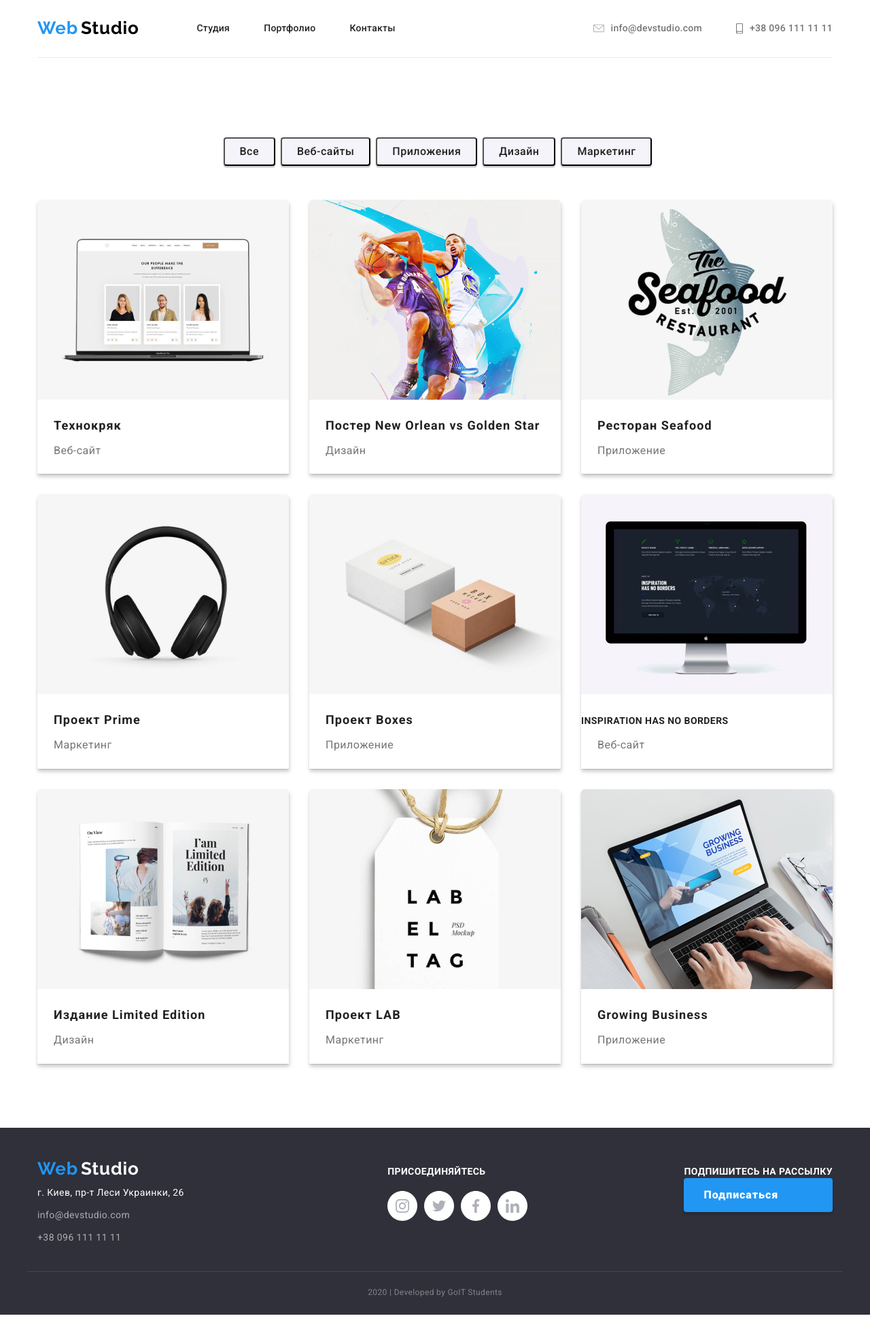
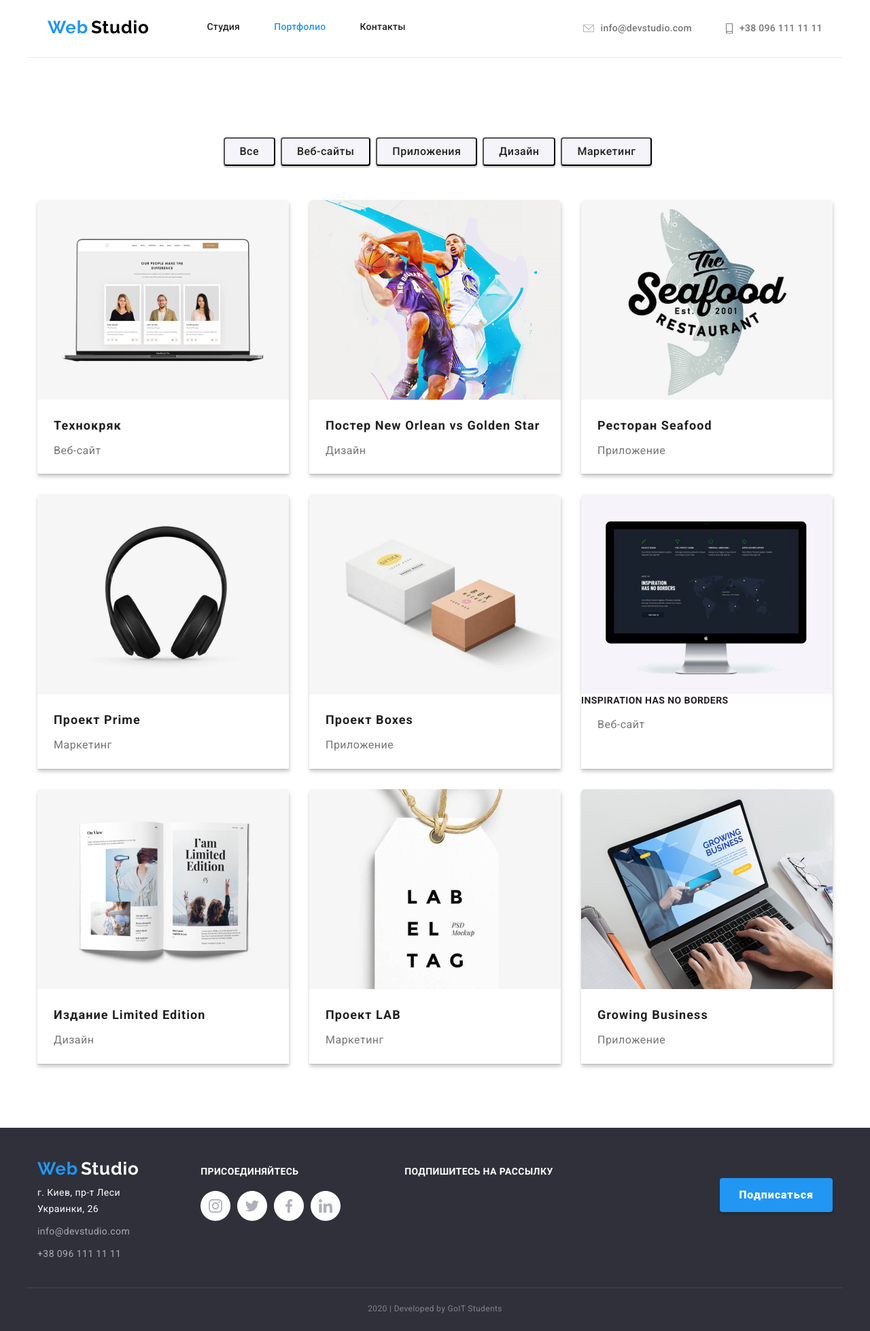
Before and after one commit to MaximPalahnii/goit-markup-hw-03, a plain HTML site: page portfolio.html in a window 1280 px wide. Shown: the whole page at 68% size. Before the commit the page ends 1934 px from the top, so only its background shows below. Drawn offline with nearby package versions, Linux system fonts and the light colour scheme.

Commit message:
Домашнее задание 03_18.06.2020 _1

```diff
--- a/css/styles.css
+++ b/css/styles.css
@@ -94,8 +94,14 @@ img {
 }
 
 /* navigation site */
-.navigation {
+.page-header {
   border-bottom: 1px solid #ececec;
+  display: flex;
+  margin-left: auto;
+  margin-right: auto;
+  width: 1200px;
+  padding-left: 15px;
+  padding-right: 15px;
 }
 
 .site-nav {
@@ -140,7 +146,7 @@ img {
   line-height: 1.14;
   letter-spacing: 0.02em;
 }
-.site-nav .link .current {
+.site-nav .item .current {
   color: var(--accent-color);
   font-family: Roboto, sans-serif;
 
@@ -149,12 +155,13 @@ img {
   line-height: 1.14;
   letter-spacing: 0.02em;
 }
-.adress {
+.container .adress {
   display: flex;
-  /* display: block; */
+  align-items: center;
+}
+
+.adress-nav {
   margin-left: auto;
-}
-.adress-nav {
   display: flex;
 
   color: var(--title-text-color);
@@ -180,26 +187,6 @@ img {
   font-size: 14px;
   line-height: 1.4;
   letter-spacing: 0.02em;
-}
-.footaddres {
-  color: rgba(255, 255, 255, 0.6);
-
-  font-family: Roboto, sans-serif;
-  font-style: normal;
-  font-weight: 400;
-  font-size: 14px;
-  line-height: 1.71;
-  letter-spacing: 0.03em;
-}
-.footaddres-local {
-  color: var(--white-color);
-
-  font-family: Roboto, sans-serif;
-  font-style: normal;
-  font-weight: 400;
-  font-size: 14px;
-  line-height: 1.71;
-  letter-spacing: 0.03em;
 }
 
 /* hero */
@@ -257,7 +244,7 @@ img {
 }
 
 .title {
-  margin-top: 30px;
+  margin-top: 0px;
   margin-bottom: 10px;
 
   color: var(--primary-text-color);
@@ -306,6 +293,10 @@ img {
 
 .advantages .item + .item {
   margin-left: 30px;
+}
+
+.advantageimg {
+  margin-bottom: 30px;
 }
 
 .advantages-title {
@@ -494,20 +485,43 @@ img {
 .footer {
   background-color: #2f303a;
 }
+.footaddres {
+  color: rgba(255, 255, 255, 0.6);
+
+  font-family: Roboto, sans-serif;
+  font-style: normal;
+  font-weight: 400;
+  font-size: 14px;
+  line-height: 1.71;
+  letter-spacing: 0.03em;
+}
+.footaddres-local {
+  margin-top: 8px;
+  margin-bottom: 9px;
+  list-style: none;
+  color: var(--white-color);
+
+  font-family: Roboto, sans-serif;
+  font-style: normal;
+  font-weight: 400;
+  font-size: 14px;
+  line-height: 1.71;
+  letter-spacing: 0.03em;
+}
 
 .footer .containerfooter {
   display: flex;
   align-items: baseline;
-  justify-content: space-between;
   border-bottom: 1px solid rgba(255, 255, 255, 0.1);
   padding-top: 45px;
   padding-bottom: 28px;
 }
 
-.footer .soсiallink {
+.soсiallink {
   margin-top: 0px;
   margin-bottom: 0px;
   margin-left: 69px;
+  justify-content: left;
 }
 
 .footer .social-footter {
@@ -538,12 +552,6 @@ img {
   list-style: none;
 }
 
-.footaddres-local {
-  margin-top: 8px;
-  margin-bottom: 9px;
-  list-style: none;
-}
-
 .containerfooter {
   margin-left: auto;
   margin-right: auto;
@@ -566,9 +574,14 @@ img {
   text-transform: uppercase;
 }
 
+.subscribe {
+  margin-left: 94px;
+}
+
 .subscribe .button {
-  margin: auto;
   display: flex;
+  justify-content: center;
+  margin-left: 464px;
 }
 
 .rights {
@@ -603,8 +616,7 @@ img {
 
   box-shadow: 0px 4px 4px rgba(0, 0, 0, 0.15);
   border-radius: 4px;
-  padding: 10px 28px 10px 29px;
-  text-align: center;
+  padding: 10px 28px 10px 28px;
   display: inline-block;
 }
 
--- a/portfolio.html
+++ b/portfolio.html
@@ -34,9 +34,10 @@
             </li>
             <li class="item"><a href="" class="site-nav link">Контакты</a></li>
           </ul>
-
+        </nav>
+      </div>
       <!-- адрес -->
-
+      <div class="container">
         <address class="adress">
           <ul class="adress-nav list">
             <li class="item">
@@ -61,7 +62,6 @@
             </li>
           </ul>
         </address>
-        </nav>
       </div>
     </header>
 
```
Also changed, not shown: index.html (+19 -7 lines). Lines whose indentation alone changed are shown as unchanged.
